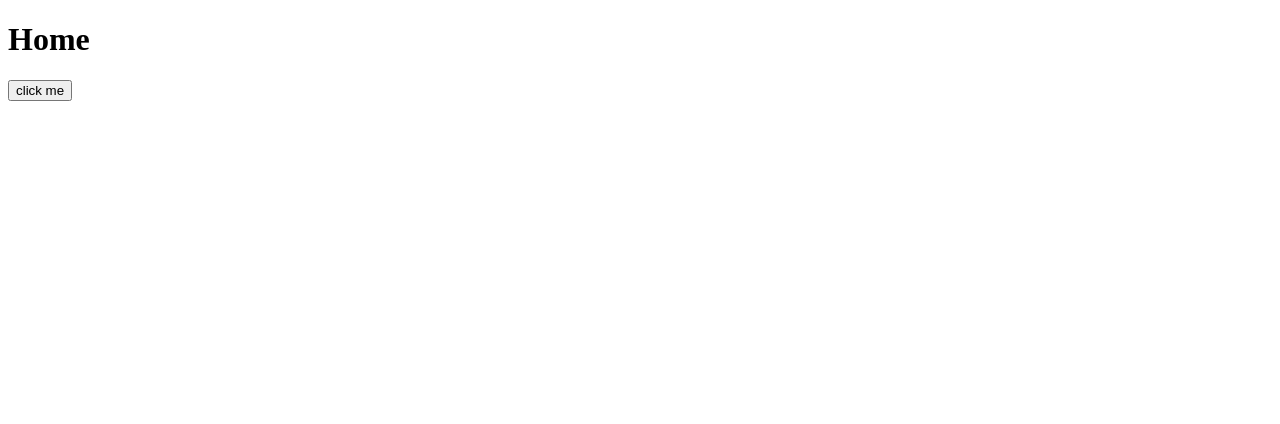
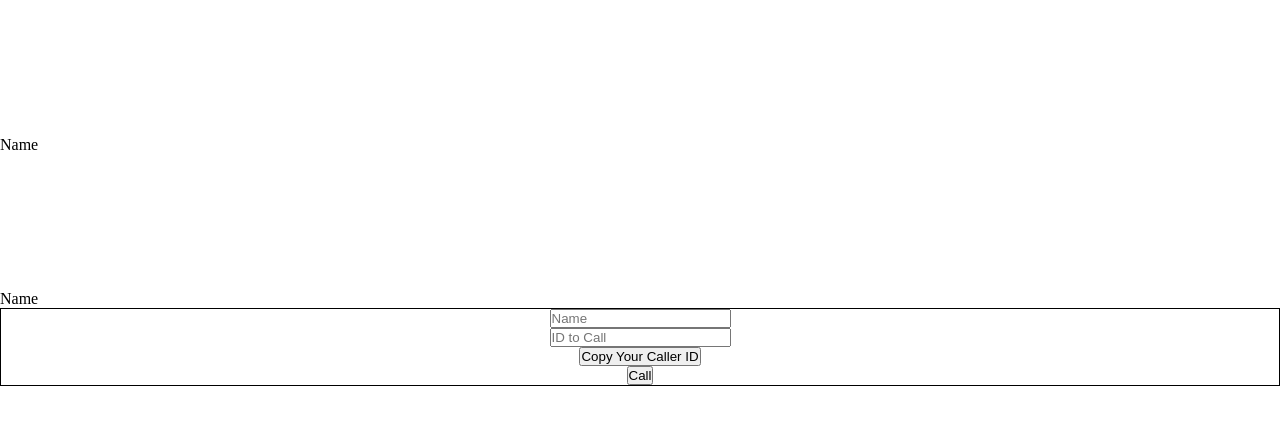
Before and after one commit to Circles-JCTP/Circles, a React app: page / in a window 1280 px wide. Shown: the top 424 px of the page. Built offline with nearby package versions, Linux system fonts and the light colour scheme; no server answers.

Commit message:
Chase Tim, AddeD VideoPlayer compoents, options component, socket.js, server edits.

```diff
--- a/client/App.jsx
+++ b/client/App.jsx
@@ -1,11 +1,18 @@
 import React from "react";
 import Button from "./components/button";
+// import { Typography, AppBar } from "@material-ui/core";
+import VideoPlayer from "./components/VideoPlayer";
+import Options from "./components/Options";
+import Notifications from "./components/Notifications";
+
 
 const App = () => {
   return (
     <>
-      <h1>Home</h1>
-      <Button></Button>
+      <VideoPlayer />
+      <Options>
+        <Notifications />
+      </Options>
     </>
   );
 };
--- /dev/null
+++ b/client/components/Notifications.jsx
@@ -0,0 +1,23 @@
+import React from 'react'
+
+import { SocketContext } from './Socket'
+import { useContext } from 'react'
+
+const Notifications = () => {
+    const { call, callAccepted, answerCall } = useContext(SocketContext);
+
+    return (
+        <>
+          {call.isReceivingCall && !callAccepted && (
+            <div style={{ display: 'flex', justifyContent: 'space-around' }}>
+              <h1>{call.name} is calling:</h1>
+              <button variant="contained" color="primary" onClick={answerCall}>
+                Answer
+              </button>
+            </div>
+          )}
+        </>
+      );
+}
+
+export default Notifications
--- /dev/null
+++ b/client/components/Options.jsx
@@ -0,0 +1,29 @@
+import React from 'react'
+import { useContext, useState } from 'react'
+import { SocketContext } from './Socket'
+import {CopyToClipboard} from 'react-copy-to-clipboard'
+
+const Options = ( {children} ) => {
+
+    const { me, callAccepted, name, setName, callEnded, leaveCall, callUser } = useContext(SocketContext)
+    const [idToCall, setIdToCall] = useState('')
+
+
+    return (
+        <>
+            <div className = 'OptionsBox'>
+                <input type='text' value={name} placeholder='Name' onChange={(e) => setName(e.target.value)} />
+                <input type='text' value={idToCall} placeholder='ID to Call' onChange={(e) => setIdToCall(e.target.value)} />
+                <CopyToClipboard text={me}>
+                    <button>Copy Your Caller ID</button>
+                </CopyToClipboard>
+                {callAccepted && !callEnded ? (
+                <button variant="contained" color="secondary"  onClick={leaveCall} >Hang Up</button>) : (
+                <button variant="contained" color="primary"  onClick={() => callUser(idToCall)} >Call</button>)}
+            </div>
+            {children}
+        </>
+    )
+}
+
+export default Options
--- /dev/null
+++ b/client/components/Socket.js
@@ -0,0 +1,80 @@
+import React, { createContext, useState, useEffect, useRef } from 'react';
+import { io } from 'socket.io-client';
+import Peer from 'simple-peer';
+
+const SocketContext = createContext();
+const socket = io('http://localhost:3000');
+
+const ContextProvider = ({ children }) => {
+  const [stream, setStream] = useState(null);
+  const [me, setMe] = useState('');
+  const [call, setCall] = useState({});
+  const [name, setName] = useState('');
+  const [callAccepted, setCallAccepted] = useState(false);
+  const [callEnded, setCallEnded] = useState(false);
+
+  const myVideo = useRef();
+  const userVideo = useRef();
+  const connectionRef = useRef();
+
+  const answerCall = () => {
+    setCallAccepted(true);
+    const peer = new Peer({ initiator: false, trickle: false, stream });
+    peer.on('signal', (data) => {
+      socket.emit('answerCall', { signal: data, to: call.from });
+    });
+    peer.on('stream', (currentStream) => {
+      userVideo.current.srcObject = currentStream;
+    });
+    peer.signal(call.signal);
+    connectionRef.current = peer;
+  };
+  const callUser = (id) => {
+    const peer = new Peer({ initiator: true, trickle: false, stream });
+    peer.on('signal', (data) => {
+      socket.emit('callUser', {
+        userToCall: id,
+        signalData: data,
+        from: me,
+        name,
+      });
+    });
+    peer.on('stream', (currentStream) => {
+        userVideo.current.srcObject = currentStream;
+    });
+
+    socket.on('callAccepted', (signal) => {
+        setCallAccepted(true);
+        peer.signal(signal);
+    });
+
+    connectionRef.current = peer;
+  };
+  const leaveCall = () => {
+    setCallEnded(true);
+    connectionRef.current.destroy();
+    window.location.reload();
+  };
+
+  useEffect(() => {
+    navigator.mediaDevices
+      .getUserMedia({ video: true, audio: true })
+      .then((currentStream) => {
+        setStream(currentStream);
+        myVideo.current.srcObject = currentStream;
+      });
+
+    socket.on('me', (id) => setMe(id));
+    socket.on('callUser', ({ from, name: callerName, signal }) => {
+      setCall({ isReceivingCall: true, from, name: callerName, signal });
+    });
+  }, []);
+
+  return(
+    <SocketContext.Provider value={{ call, callAccepted, myVideo, userVideo, stream, name, setName, callEnded, me, callUser, leaveCall, answerCall}}>
+        {children}
+    </SocketContext.Provider>
+  )
+};
+
+export { ContextProvider, SocketContext};
--- /dev/null
+++ b/client/components/VideoPlayer.jsx
@@ -0,0 +1,27 @@
+import React from 'react'
+
+import { SocketContext } from './Socket'
+import { useContext } from 'react'
+
+
+const VideoPlayer = () => {
+
+    const { name, callAccepted, myVideo, userVideo, callEnded, stream, call } = useContext(SocketContext)
+
+    return (
+        <>
+            <div className = 'VideBox'>
+                <div>
+                    <a>{name || 'Name'}</a>
+                    <video playsInline muted ref = {myVideo} autoPlay style={{ width: '300px' }} className='video' />
+                </div>
+                <div>
+                    <a>{call.name || 'Name'}</a>
+                    <video playsInline muted ref = {userVideo} autoPlay style={{ width: '300px' }} className='video' />
+                </div>
+            </div>
+        </>
+    )
+}
+
+export default VideoPlayer
--- a/client/index.js
+++ b/client/index.js
@@ -1,12 +1,16 @@
-import React from "react";
+import React from 'react';
 import { createRoot } from 'react-dom/client';
-import App from "./App";
+import App from './App';
+import { ContextProvider } from './components/Socket.js'
+import '../globals.css';
 
-const domNode = document.getElementById("root");
+const domNode = document.getElementById('root');
 const root = createRoot(domNode);
 
 root.render(
-  <React.Fragment>
-    <App></App>
-  </React.Fragment>
+  <ContextProvider>
+    <React.Fragment>
+      <App></App>
+    </React.Fragment>
+  </ContextProvider>
 );
--- /dev/null
+++ b/globals.css
@@ -0,0 +1,15 @@
+*{
+    margin: 0;
+    padding: 0;
+}
+
+
+.VideoBox{
+}
+.OptionsBox{
+    display: flex;
+    flex-direction: column;
+    justify-content: center;
+    align-items: center;
+    border: 1px solid black;
+}
```
Also changed, not shown: package.json (+9 -1 lines), 2 other files (tests, documents, lock files or other folders).
